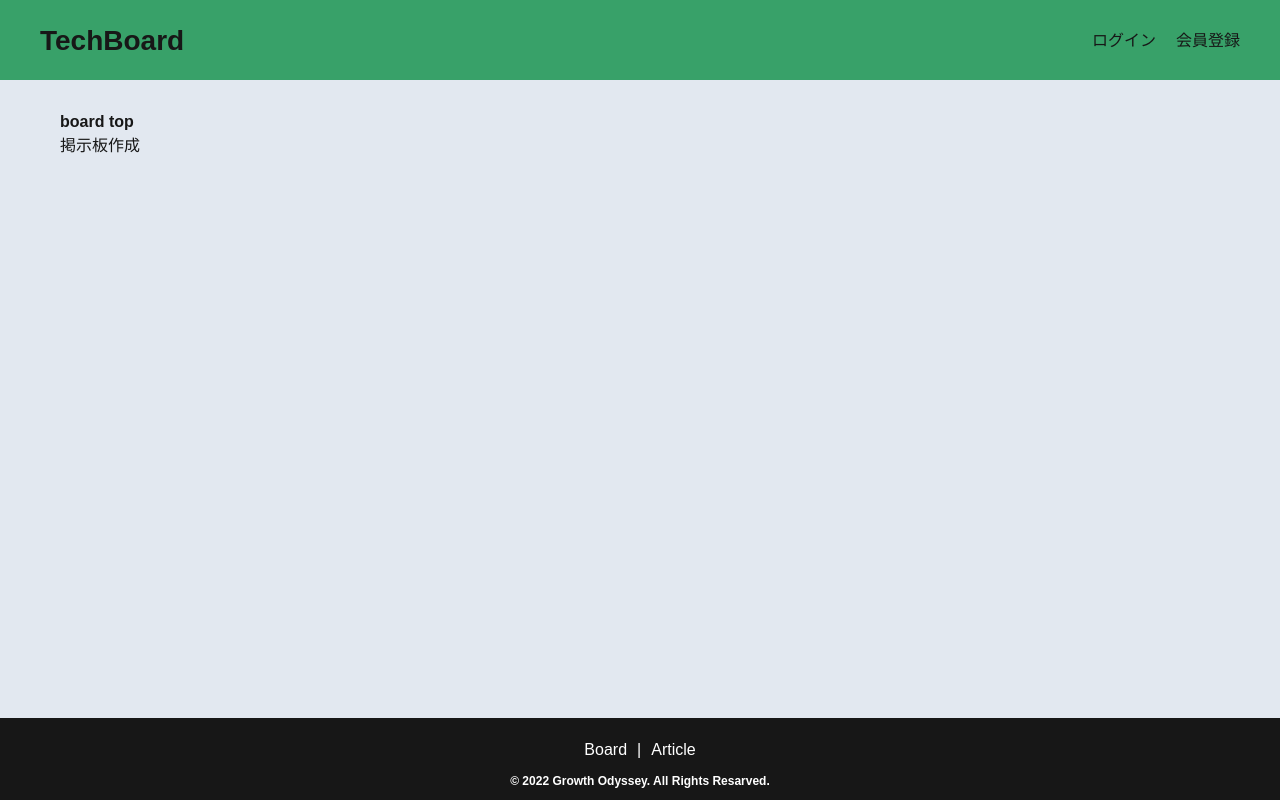
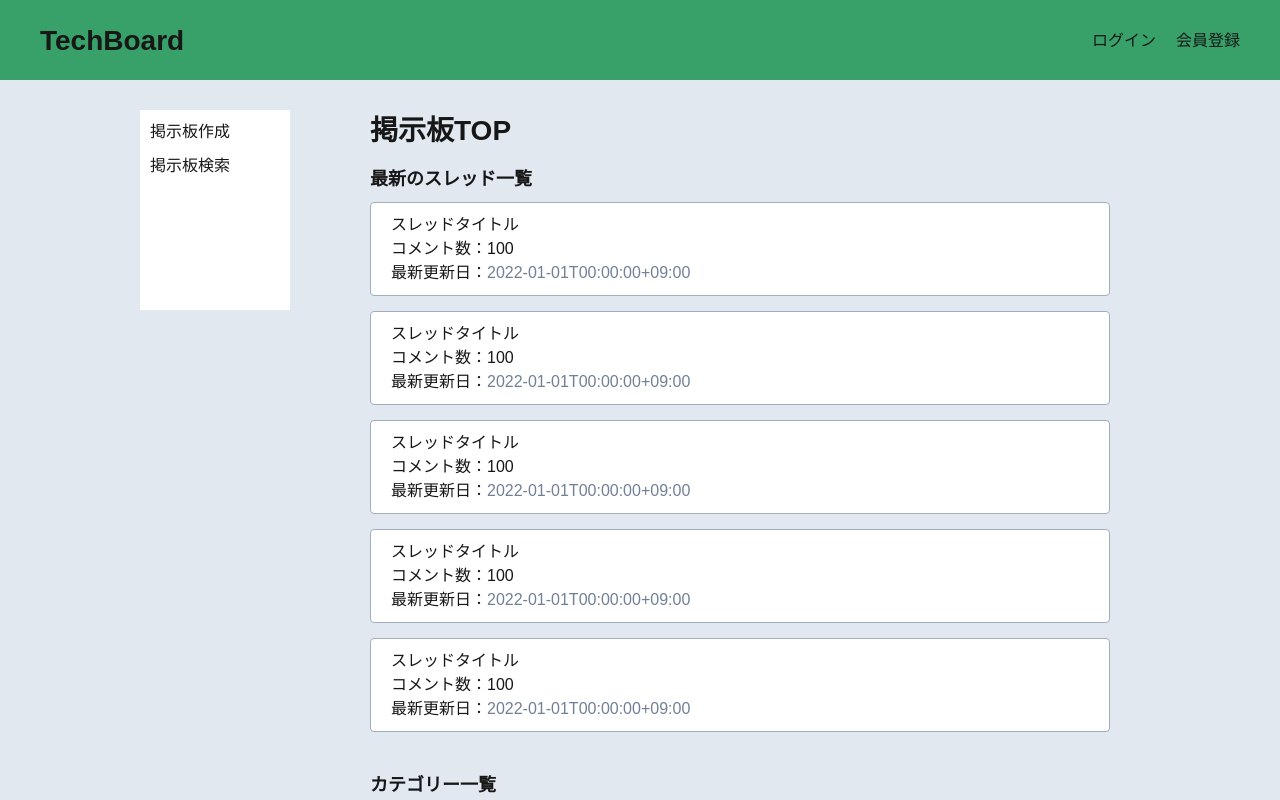
Before and after one commit to GrowthOdyssey/TechBoard-FE, a React (Vite) app: page /board in a window 1280 px wide. Shown: the top 800 px of the page. Built offline with nearby package versions, Linux system fonts and the light colour scheme.

Commit message:
[update] Board-TOP ロジック作成

```diff
--- /dev/null
+++ b/src/components/Contents.tsx
@@ -0,0 +1,16 @@
+import { VFC, memo, ReactNode } from 'react';
+import styled from 'styled-components';
+
+type props = {
+  children: ReactNode;
+};
+
+export const Contents: VFC<props> = memo((props) => {
+  const { children } = props;
+
+  return <_Contents className="contents">{children}</_Contents>;
+});
+
+const _Contents = styled.div`
+  padding: 0 30px 30px;
+`;
--- a/src/components/Layout.tsx
+++ b/src/components/Layout.tsx
@@ -5,15 +5,17 @@ import { Header } from './Header';
 
 type props = {
   children: ReactNode;
+  isSideBar?: boolean;
 };
 
 export const Layout: VFC<props> = memo((props) => {
-  const { children } = props;
+  const { children, isSideBar } = props;
+
   return (
     <>
       <Header />
       <_Container>
-        <_MainContent>{children}</_MainContent>
+        <_MainContent className={isSideBar ? 'isSideBar' : ''}>{children}</_MainContent>
       </_Container>
       <Footer />
     </>
@@ -21,7 +23,7 @@ export const Layout: VFC<props> = memo((props) => {
 });
 
 const _Container = styled.div`
-  width: 1200px;
+  width: 1040px;
   margin: 30px auto 40px;
   padding: 0 20px;
 `;
@@ -29,4 +31,11 @@ const _Container = styled.div`
 const _MainContent = styled.main`
   position: relative;
   width: 100%;
+  &.isSideBar {
+    display: flex;
+    justify-content: space-between;
+    .contents {
+      width: 800px;
+    }
+  }
 `;
--- /dev/null
+++ b/src/components/SideBar.tsx
@@ -0,0 +1,26 @@
+import { VFC, memo, ReactNode } from 'react';
+import styled from 'styled-components';
+
+type props = {
+  children: ReactNode;
+};
+
+export const SideBar: VFC<props> = memo((props) => {
+  const { children } = props;
+
+  return <_SideBar>{children}</_SideBar>;
+});
+
+const _SideBar = styled.div`
+  align-self: flex-start;
+  width: 150px;
+  min-height: 200px;
+  padding: 10px;
+  background: #fff;
+  > a {
+    display: block;
+    &:not(:first-of-type) {
+      margin-top: 10px;
+    }
+  }
+`;
--- a/src/pages/Top.tsx
+++ b/src/pages/Top.tsx
@@ -117,7 +117,7 @@ export const Top: VFC = memo(() => {
         </_Contents>
 
         <_Contents>
-          <Heading size={'4'}>最新の掲示板一覧</Heading>
+          <Heading size={'4'}>最新のスレッド一覧</Heading>
           <ul className="list">
             {threads.map((thread) => (
               <BoardCard key={thread.threadId} data={thread} />
--- a/src/pages/board/Top.tsx
+++ b/src/pages/board/Top.tsx
@@ -1,13 +1,168 @@
 import { VFC, memo } from 'react';
 import { Link } from 'react-router-dom';
+import styled from 'styled-components';
+import { BoardCard } from '../../components/board/Card';
+import { Heading } from '../../components/common/Heading';
+import { Contents } from '../../components/Contents';
+import { SideBar } from '../../components/SideBar';
+import { thread } from '../../types/board/thread';
+
+const threads: thread[] = [
+  {
+    threadId: '1',
+    threadTitle: 'スレッドタイトル',
+    categoryId: '1',
+    commentsCount: 100,
+    comments: [
+      {
+        commentId: '1',
+        commentTitle: 'コメント',
+        userId: '1',
+        userName: 'ニックネーム',
+        sessionId: '1111',
+        createdAt: '2022-01-01T00:00:00+09:00',
+      },
+    ],
+    createdAt: '2022-01-01T00:00:00+09:00',
+    updatedAt: '2022-01-01T00:00:00+09:00',
+  },
+  {
+    threadId: '2',
+    threadTitle: 'スレッドタイトル',
+    categoryId: '1',
+    commentsCount: 100,
+    comments: [
+      {
+        commentId: '1',
+        commentTitle: 'コメント',
+        userId: '1',
+        userName: 'ニックネーム',
+        sessionId: '1111',
+        createdAt: '2022-01-01T00:00:00+09:00',
+      },
+    ],
+    createdAt: '2022-01-01T00:00:00+09:00',
+    updatedAt: '2022-01-01T00:00:00+09:00',
+  },
+  {
+    threadId: '3',
+    threadTitle: 'スレッドタイトル',
+    categoryId: '1',
+    commentsCount: 100,
+    comments: [
+      {
+        commentId: '1',
+        commentTitle: 'コメント',
+        userId: '1',
+        userName: 'ニックネーム',
+        sessionId: '1111',
+        createdAt: '2022-01-01T00:00:00+09:00',
+      },
+    ],
+    createdAt: '2022-01-01T00:00:00+09:00',
+    updatedAt: '2022-01-01T00:00:00+09:00',
+  },
+  {
+    threadId: '4',
+    threadTitle: 'スレッドタイトル',
+    categoryId: '1',
+    commentsCount: 100,
+    comments: [
+      {
+        commentId: '1',
+        commentTitle: 'コメント',
+        userId: '1',
+        userName: 'ニックネーム',
+        sessionId: '1111',
+        createdAt: '2022-01-01T00:00:00+09:00',
+      },
+    ],
+    createdAt: '2022-01-01T00:00:00+09:00',
+    updatedAt: '2022-01-01T00:00:00+09:00',
+  },
+  {
+    threadId: '5',
+    threadTitle: 'スレッドタイトル',
+    categoryId: '1',
+    commentsCount: 100,
+    comments: [
+      {
+        commentId: '1',
+        commentTitle: 'コメント',
+        userId: '1',
+        userName: 'ニックネーム',
+        sessionId: '1111',
+        createdAt: '2022-01-01T00:00:00+09:00',
+      },
+    ],
+    createdAt: '2022-01-01T00:00:00+09:00',
+    updatedAt: '2022-01-01T00:00:00+09:00',
+  },
+];
+
+const categories = [
+  {
+    id: '1',
+    name: 'HTML',
+  },
+  {
+    id: '2',
+    name: 'CSS',
+  },
+  {
+    id: '3',
+    name: 'JavaScript',
+  },
+  {
+    id: '4',
+    name: 'PHP',
+  },
+  {
+    id: '5',
+    name: 'Ruby',
+  },
+];
 
 export const BoardTop: VFC = memo(() => {
   return (
     <>
-      <h1>board top</h1>
-      <div>
+      <SideBar>
         <Link to="create">掲示板作成</Link>
-      </div>
+        <Link to="#" style={{ pointerEvents: 'none' }}>
+          掲示板検索
+        </Link>
+      </SideBar>
+
+      <Contents>
+        <Heading size={'2'}>掲示板TOP</Heading>
+        <section>
+          <Heading size={'4'}>最新のスレッド一覧</Heading>
+          <ul className="list">
+            {threads.map((thread) => (
+              <BoardCard key={thread.threadId} data={thread} />
+            ))}
+          </ul>
+        </section>
+        <section style={{ marginTop: '40px' }}>
+          <Heading size={'4'}>カテゴリー一覧</Heading>
+          <_CategoryList>
+            {categories.map((category) => (
+              <Link to={`/board/category/${category.id}`} key={category.id}>
+                {category.name}
+              </Link>
+            ))}
+          </_CategoryList>
+        </section>
+      </Contents>
     </>
   );
 });
+
+const _CategoryList = styled.div`
+  > a {
+    display: block;
+    &:hover {
+      text-decoration: underline;
+    }
+  }
+`;
--- a/src/router/PageRoutes.tsx
+++ b/src/router/PageRoutes.tsx
@@ -43,6 +43,7 @@ export const pageRoutes = [
   {
     path: '/board/',
     exact: true,
+    sideBar: true,
     children: <BoardTop />,
   },
   {
--- a/src/router/Router.tsx
+++ b/src/router/Router.tsx
@@ -10,7 +10,7 @@ export const Router = memo(() => {
       <Switch>
         {pageRoutes.map((route) => (
           <Route key={route.path} exact={route.exact} path={route.path}>
-            <Layout>{route.children}</Layout>
+            <Layout isSideBar={route.sideBar}>{route.children}</Layout>
           </Route>
         ))}
       </Switch>
--- a/src/scss/_components.scss
+++ b/src/scss/_components.scss
@@ -3,7 +3,7 @@ ul.list {
   flex-direction: column;
   > li {
     &:not(:first-of-type) {
-      margin-top: 20px;
+      margin-top: 15px;
     }
   }
 }
```
